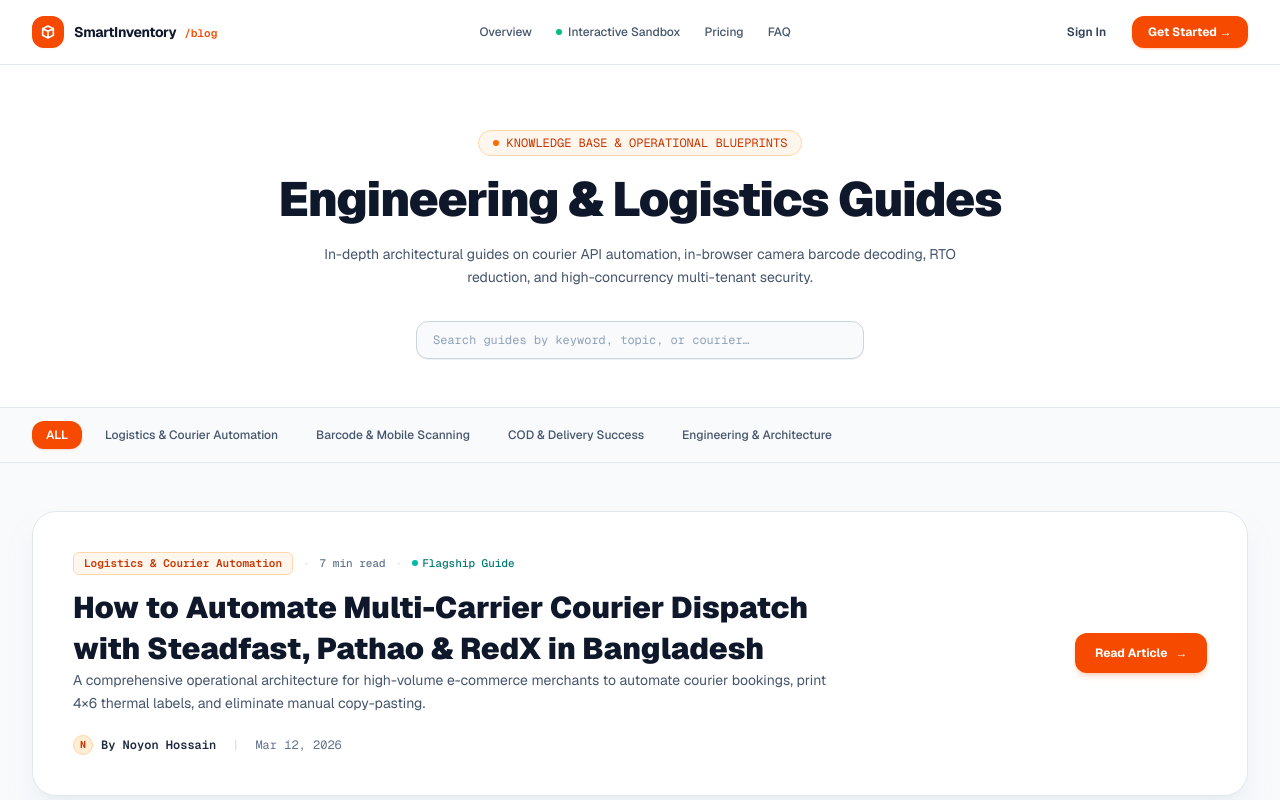
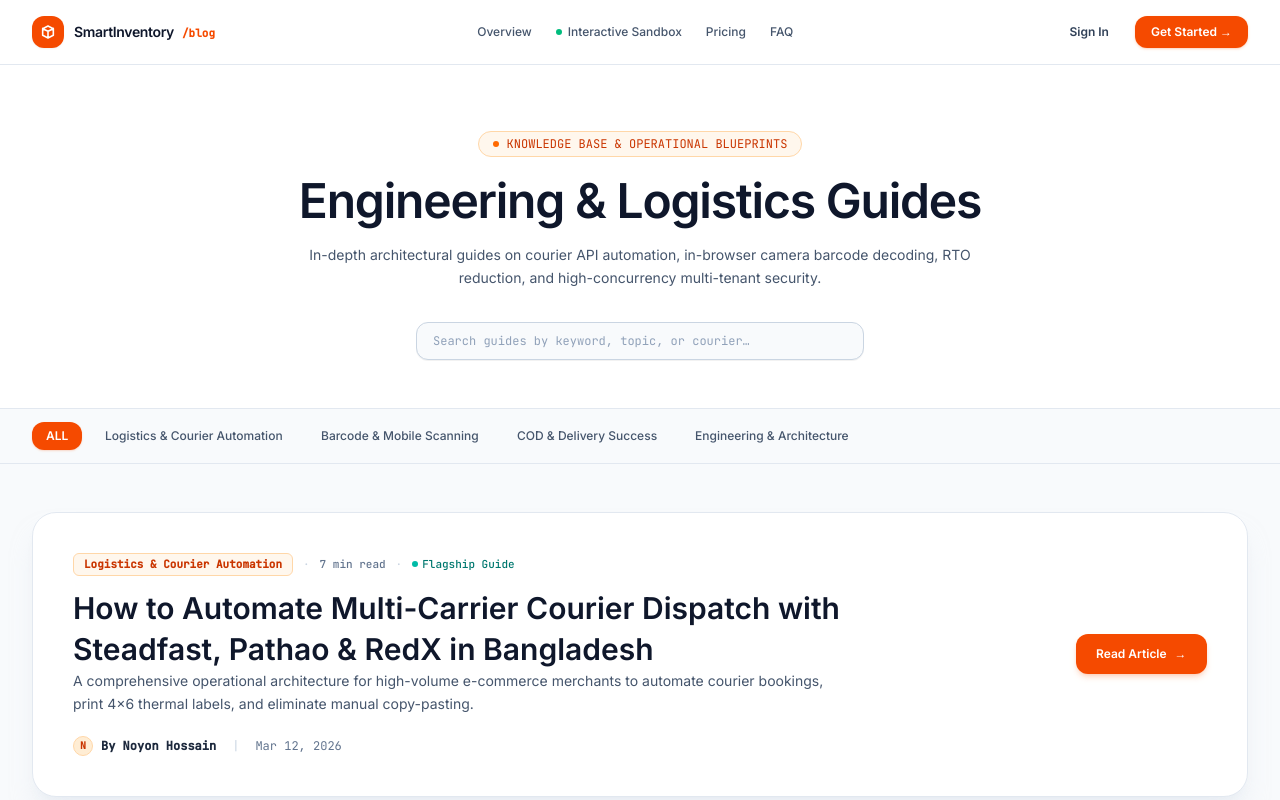
Before and after one commit to NoyonSoftworks/dynamic-inventory-system, a Next.js app: page /blog in a window 1280 px wide. Shown: the top 800 px of the page. Built offline with nearby package versions, Linux system fonts and the light colour scheme; no server answers; the database is empty.

Commit message:
fix: update font families to use Inter and JetBrains Mono for improved typography

```diff
--- a/app/globals.css
+++ b/app/globals.css
@@ -24,21 +24,21 @@
   --color-brand-primary: var(--brand-primary);
   --color-brand-primary-hover: var(--brand-primary-hover);
   --color-brand-secondary: var(--brand-secondary);
-  --font-sans: var(--font-geist-sans);
-  --font-mono: var(--font-geist-mono);
+  --font-sans: var(--font-inter);
+  --font-mono: var(--font-jetbrains-mono);
 }
 
 body {
   background: var(--background);
   color: var(--foreground);
-  font-family: var(--font-geist-sans), -apple-system, BlinkMacSystemFont, "Segoe UI", Roboto, "Helvetica Neue", Arial, sans-serif;
+  font-family: var(--font-inter), -apple-system, BlinkMacSystemFont, "Segoe UI", Roboto, "Helvetica Neue", Arial, sans-serif;
   -webkit-font-smoothing: antialiased;
   -moz-osx-font-smoothing: grayscale;
 }
 
 /* Monospace utility for SKUs, Barcodes, Audit Logs, Prices, and IDs */
 .font-mono {
-  font-family: var(--font-geist-mono), ui-monospace, SFMono-Regular, Menlo, Monaco, Consolas, monospace;
+  font-family: var(--font-jetbrains-mono), ui-monospace, SFMono-Regular, Menlo, Monaco, Consolas, monospace;
 }
 
 /* Tactile 3D Micro-interactions */
--- a/app/layout.tsx
+++ b/app/layout.tsx
@@ -1,15 +1,19 @@
 import type { Metadata } from "next";
-import { Geist, Geist_Mono } from "next/font/google";
+import { Inter, JetBrains_Mono } from "next/font/google";
 import "./globals.css";
 
-const geistSans = Geist({
-  variable: "--font-geist-sans",
+const inter = Inter({
+  variable: "--font-inter",
   subsets: ["latin"],
+  weight: ["400", "500", "600"],
+  display: "swap",
 });
 
-const geistMono = Geist_Mono({
-  variable: "--font-geist-mono",
+const jetbrainsMono = JetBrains_Mono({
+  variable: "--font-jetbrains-mono",
   subsets: ["latin"],
+  weight: ["400", "500"],
+  display: "swap",
 });
 
 export const metadata: Metadata = {
@@ -24,7 +28,7 @@
   return (
     <html
       lang="en"
-      className={`${geistSans.variable} ${geistMono.variable} h-full antialiased`}
+      className={`${inter.variable} ${jetbrainsMono.variable} h-full antialiased`}
     >
       <body className="min-h-full flex flex-col bg-[#f8fafc] text-[#0f172a] selection:bg-orange-500 selection:text-white font-sans">
         {children}
```
